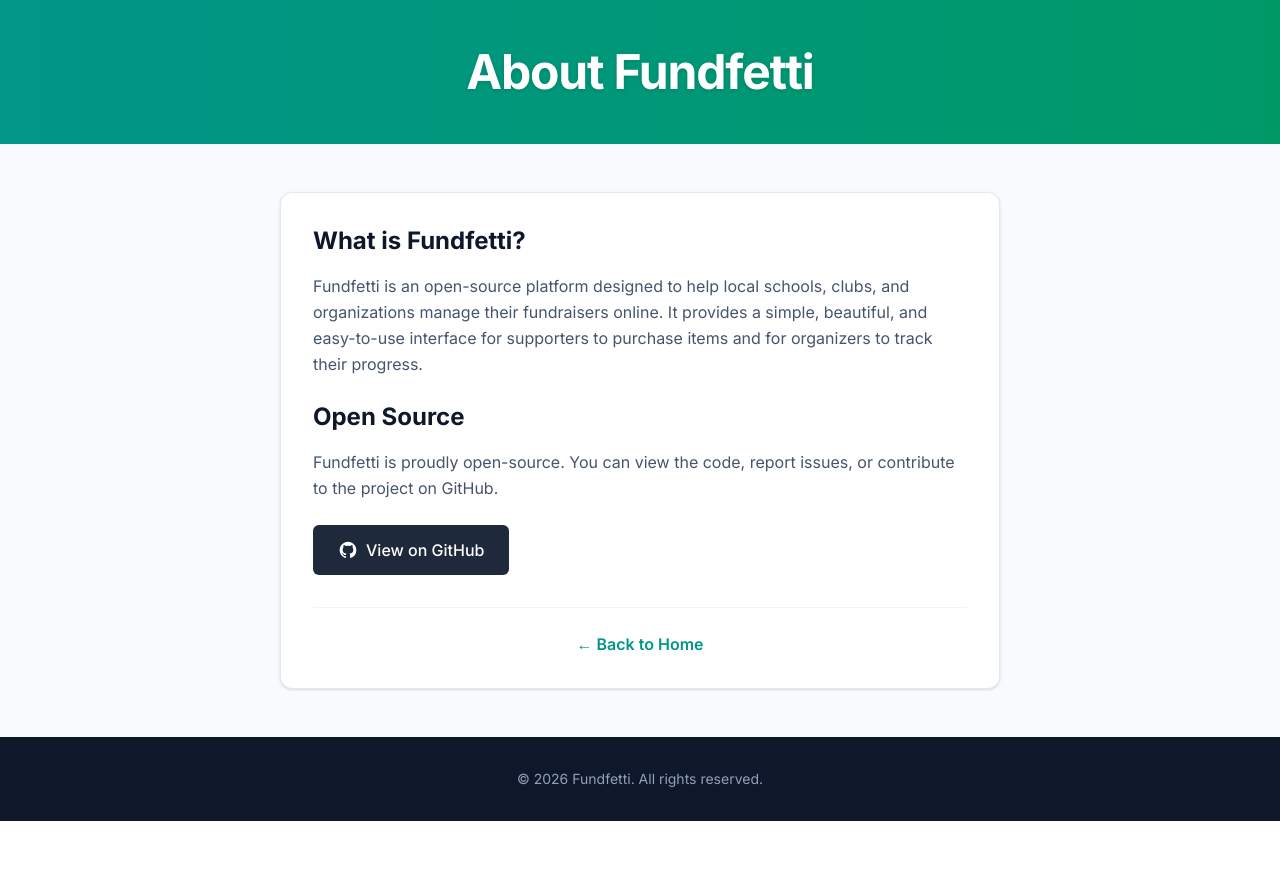
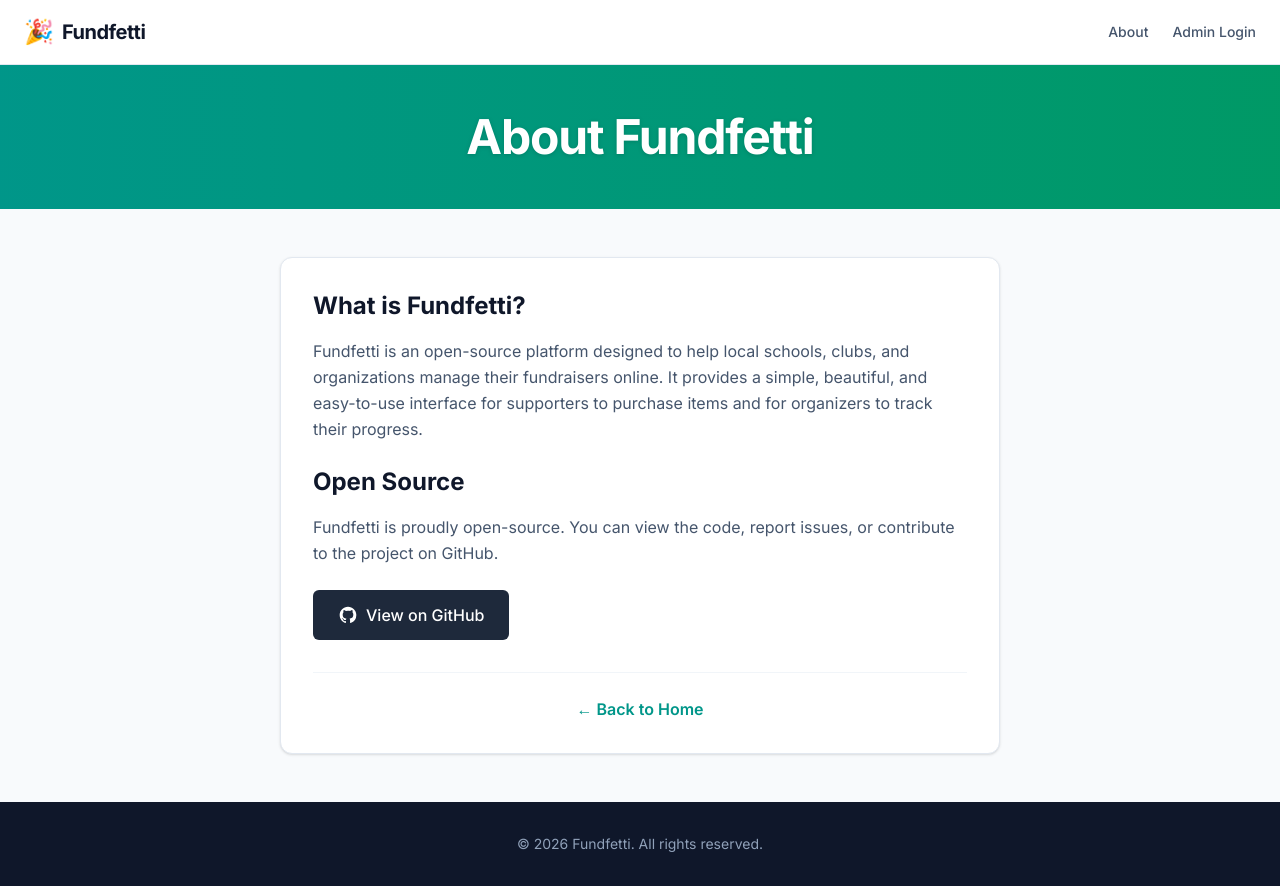
Before and after one commit to melvis02/fundfetti, a React (Vite) app in the folder frontend/: page /about in a window 1280 px wide. Before the commit the page ends 821 px from the top, so only its background shows below. Built offline with nearby package versions, Linux system fonts and the light colour scheme; no server answers.

Commit message:
feat: introduce SiteHeader component and integrate it into public-facing pages.

```diff
--- /dev/null
+++ b/frontend/src/components/SiteHeader.jsx
@@ -0,0 +1,26 @@
+import React from 'react';
+import { Link } from 'react-router-dom';
+
+export default function SiteHeader() {
+    return (
+        <header className="bg-white border-b border-slate-200">
+            <div className="container mx-auto px-6 h-16 flex items-center justify-between">
+                <Link to="/" className="flex items-center gap-2 group">
+                    <span className="text-2xl" role="img" aria-label="party popper">🎉</span>
+                    <span className="text-xl font-bold tracking-tight text-slate-900 group-hover:text-teal-600 transition-colors">
+                        Fundfetti
+                    </span>
+                </Link>
+
+                <nav className="flex items-center gap-6 text-sm font-medium text-slate-600">
+                    <Link to="/about" className="hover:text-teal-600 transition-colors">
+                        About
+                    </Link>
+                    <Link to="/login" className="hover:text-teal-600 transition-colors">
+                        Admin Login
+                    </Link>
+                </nav>
+            </div>
+        </header>
+    );
+}
--- a/frontend/src/pages/About.jsx
+++ b/frontend/src/pages/About.jsx
@@ -1,9 +1,11 @@
 import React from 'react';
 import { Link } from 'react-router-dom';
+import SiteHeader from '../components/SiteHeader';
 
 export default function About() {
     return (
         <div className="min-h-screen bg-slate-50 font-sans text-slate-800 flex flex-col">
+            <SiteHeader />
             <div className="bg-gradient-to-r from-teal-600 to-emerald-600 text-white">
                 <div className="container mx-auto px-6 py-12 text-center">
                     <h1 className="text-3xl md:text-5xl font-extrabold tracking-tight drop-shadow-sm">
--- a/frontend/src/pages/PublicCampaign.jsx
+++ b/frontend/src/pages/PublicCampaign.jsx
@@ -1,6 +1,7 @@
 import React, { useState, useEffect } from 'react';
 import { Link, useParams } from 'react-router-dom';
 import { api } from '../services/api';
+import SiteHeader from '../components/SiteHeader';
 
 const renderTextWithLinks = (text) => {
     if (!text) return null;
@@ -99,21 +100,16 @@ export default function PublicCampaign() {
         }
     };
 
-    if (loading) return <div className="min-h-screen flex items-center justify-center">Loading...</div>;
-    if (!campaign) return <div className="min-h-screen flex items-center justify-center">Fundraiser Not Found</div>;
+    if (loading) return <div className="min-h-screen bg-slate-50 font-sans text-slate-800"><SiteHeader /><div className="flex h-[calc(100vh-64px)] items-center justify-center">Loading...</div></div>;
+    if (!campaign) return <div className="min-h-screen bg-slate-50 font-sans text-slate-800"><SiteHeader /><div className="flex h-[calc(100vh-64px)] items-center justify-center text-slate-500 text-lg">Fundraiser Not Found</div></div>;
 
     return (
         <div className="min-h-screen bg-slate-50 font-sans text-slate-800">
+            <SiteHeader />
             {/* Header / Hero */}
             <div className="bg-white shadow-sm border-b border-slate-200">
                 <div className="container mx-auto px-6 py-6 max-w-2xl">
-                    <div className="flex w-full justify-start mb-4 md:mb-0 md:absolute md:left-6 md:top-6">
-                        <Link to="/" className="text-slate-400 hover:text-slate-600 font-medium text-sm flex items-center">
-                            <svg className="w-4 h-4 mr-1" fill="none" stroke="currentColor" viewBox="0 0 24 24"><path strokeLinecap="round" strokeLinejoin="round" strokeWidth="2" d="M10 19l-7-7m0 0l7-7m-7 7h18" /></svg>
-                            All Fundraisers
-                        </Link>
-                    </div>
-                    <div className="text-center md:mt-0 relative">
+                    <div className="text-center relative">
                         {campaign.organization_name && (
                             <div className="text-sm font-bold text-teal-600 uppercase tracking-widest mb-2">{campaign.organization_name}</div>
                         )}
--- a/frontend/src/pages/PublicHome.jsx
+++ b/frontend/src/pages/PublicHome.jsx
@@ -1,6 +1,7 @@
 import React, { useEffect, useState } from 'react';
 import { Link } from 'react-router-dom';
 import { api } from '../services/api';
+import SiteHeader from '../components/SiteHeader';
 
 export default function PublicHome() {
     const [campaigns, setCampaigns] = useState([]);
@@ -35,6 +36,7 @@ export default function PublicHome() {
 
     return (
         <div className="min-h-screen bg-slate-50 font-sans text-slate-800">
+            <SiteHeader />
             {/* Hero Section */}
             <div className="bg-gradient-to-r from-teal-600 to-emerald-600 text-white">
                 <div className="container mx-auto px-6 py-20 text-center">
```
